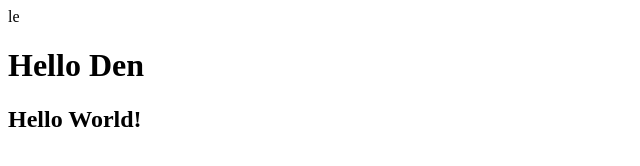
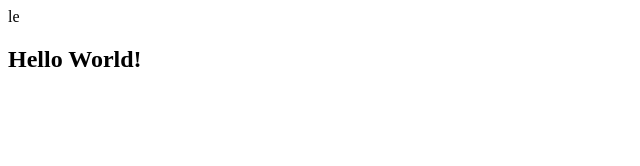
Before and after one commit to Baringtonn/project, a plain HTML site: page index.html in a window 1280 px wide. Shown: the whole page, without its empty margins (0-640 px from the left). Drawn offline with Linux system fonts and the light colour scheme.

Commit message:
Some changes

```diff
--- a/index.html
+++ b/index.html
@@ -10,7 +10,7 @@ le
 </head>
 
 <body>
-	<h1>Hello Den</h1>
+
 	<h2>Hello World!</h2>
 
 	<script src="js/script.js"></script>
```
